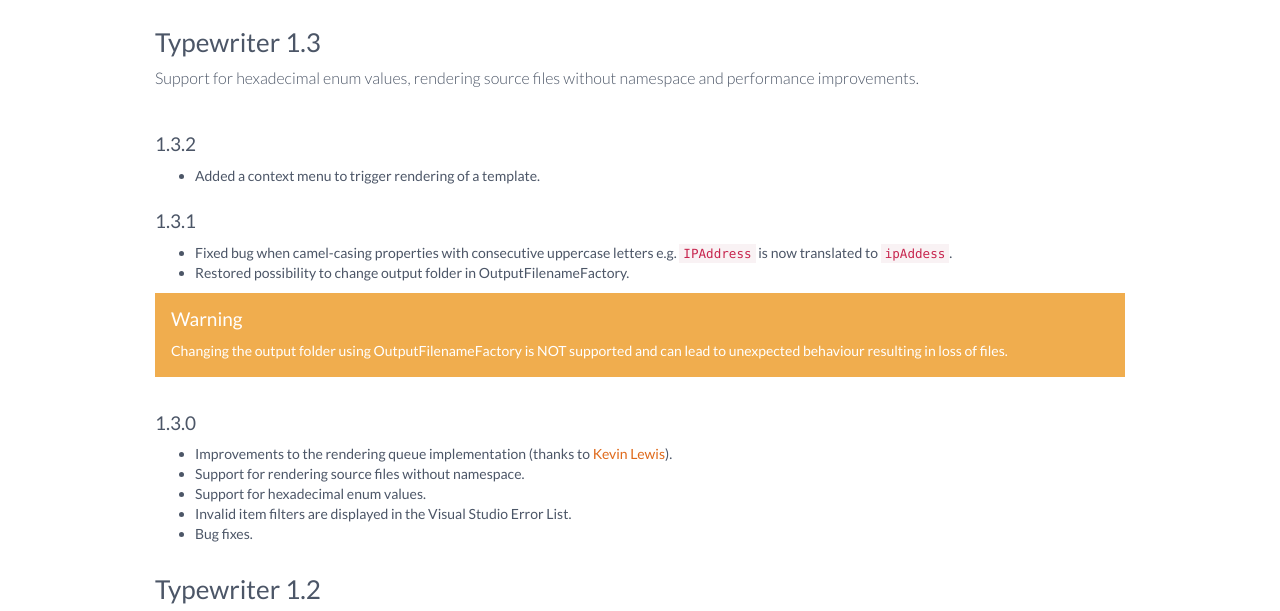
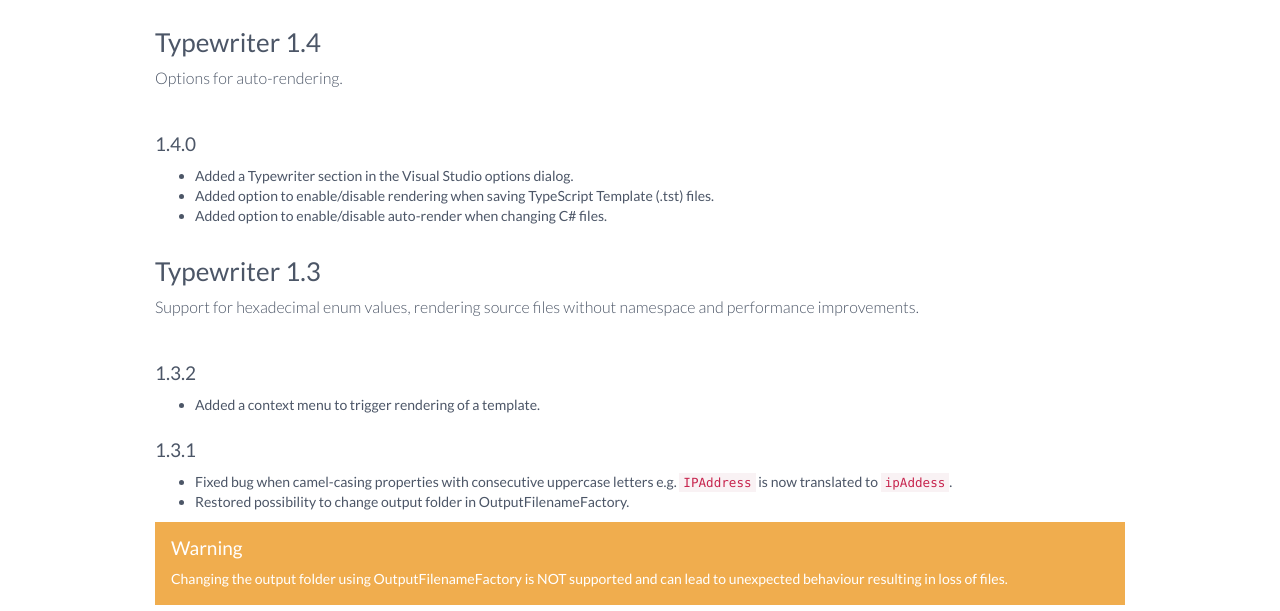
Before and after one commit to frhagn/Typewriter, a website: page pages/changelog.html in a window 1280 px wide. Shown: the part 117-728 px from the top of the page. Drawn offline with Linux system fonts and the light colour scheme.

Commit message:
Update changelog.html

```diff
--- a/pages/changelog.html
+++ b/pages/changelog.html
@@ -60,6 +60,16 @@
                 <div class="row">
                     <div class="col-sm-10 col-sm-push-1">
                         <h1>Change log</h1>
+
+                        <h3>Typewriter 1.4</h3>
+                        <p class="lead">Options for auto-rendering.</p>
+
+                        <h4>1.4.0</h4>
+                        <ul>
+                            <li>Added a Typewriter section in the Visual Studio options dialog.</li>
+                            <li>Added option to enable/disable rendering when saving TypeScript Template (.tst) files.</li>
+                            <li>Added option to enable/disable auto-render when changing C# files.</li>
+                        </ul>
 
                         <h3>Typewriter 1.3</h3>
                         <p class="lead">Support for hexadecimal enum values, rendering source files without namespace and performance improvements.</p>
```
